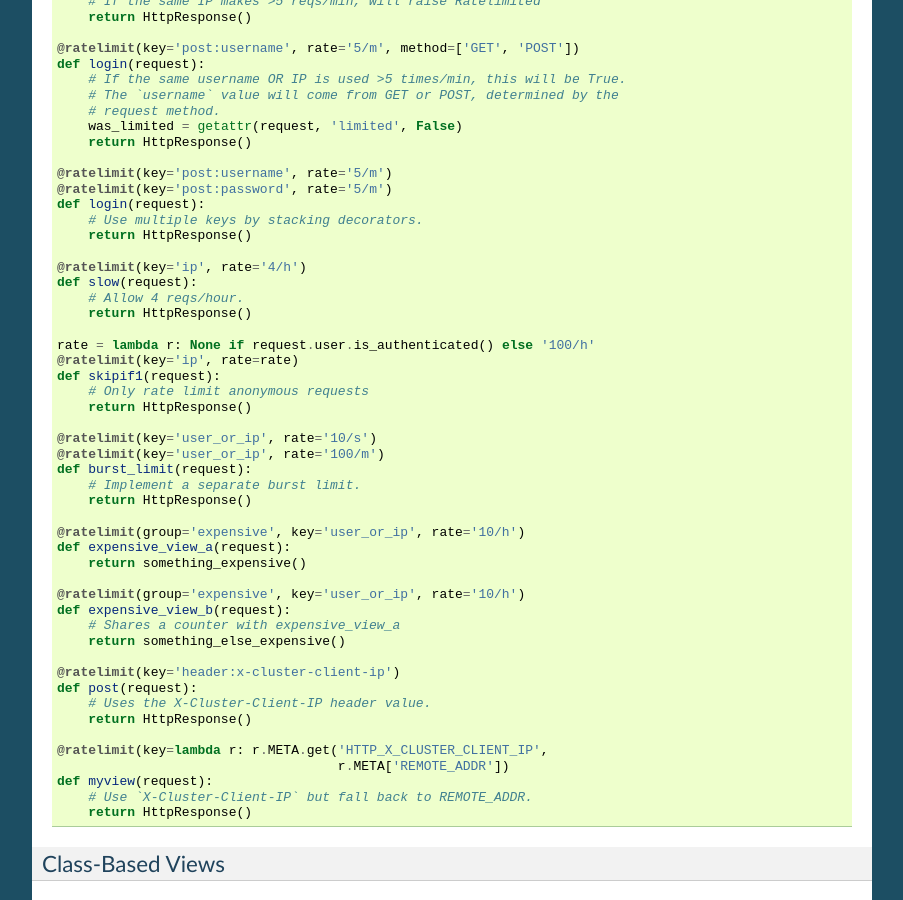
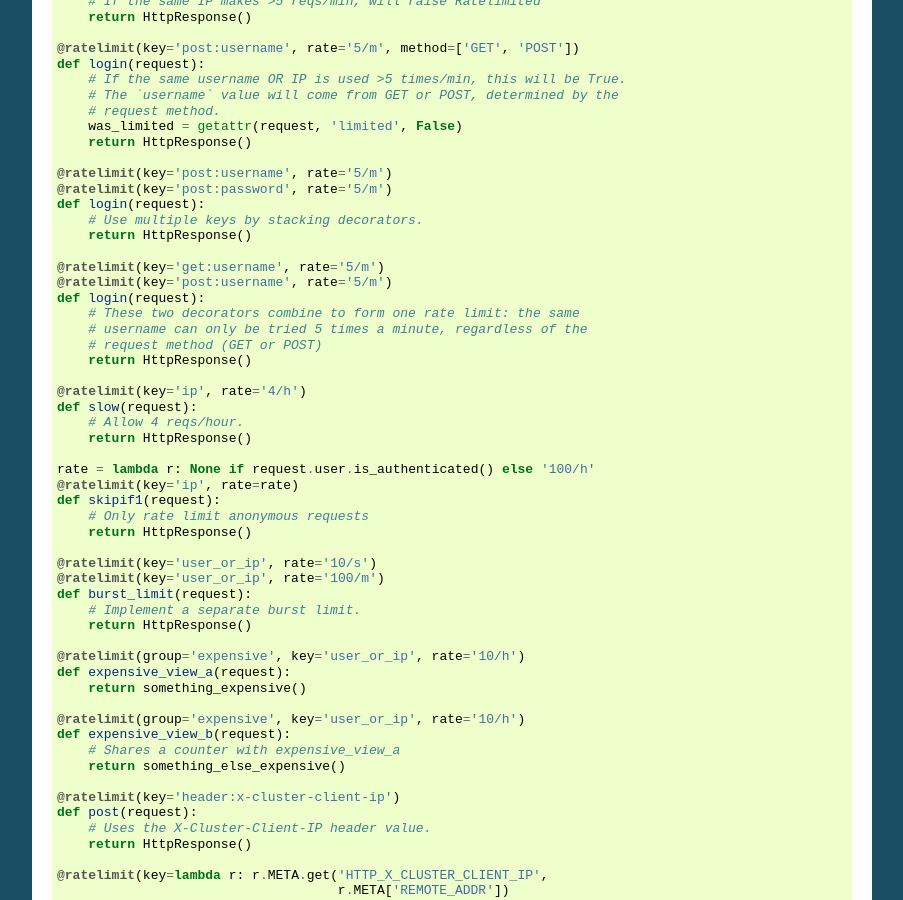
Before and after one commit to jsocol/django-ratelimit, a Sphinx documentation site: the page built from docs/usage.rst, in a window 1280 px wide and 900 px high, scrolled down 1118 px. Shown: the whole window, without its empty margins (198-1101 px from the left). Built offline with Sphinx 7.4.7, drawn with Linux system fonts in a browser that asks for light colours.

Commit message:
Add docs for what I believe is a feature

```diff
--- a/docs/usage.rst
+++ b/docs/usage.rst
@@ -97,6 +97,14 @@ Examples
     @ratelimit(key='post:password', rate='5/m')
     def login(request):
         # Use multiple keys by stacking decorators.
+        return HttpResponse()
+
+    @ratelimit(key='get:username', rate='5/m')
+    @ratelimit(key='post:username', rate='5/m')
+    def login(request):
+        # These two decorators combine to form one rate limit: the same
+        # username can only be tried 5 times a minute, regardless of the
+        # request method (GET or POST)
         return HttpResponse()
 
     @ratelimit(key='ip', rate='4/h')
```
